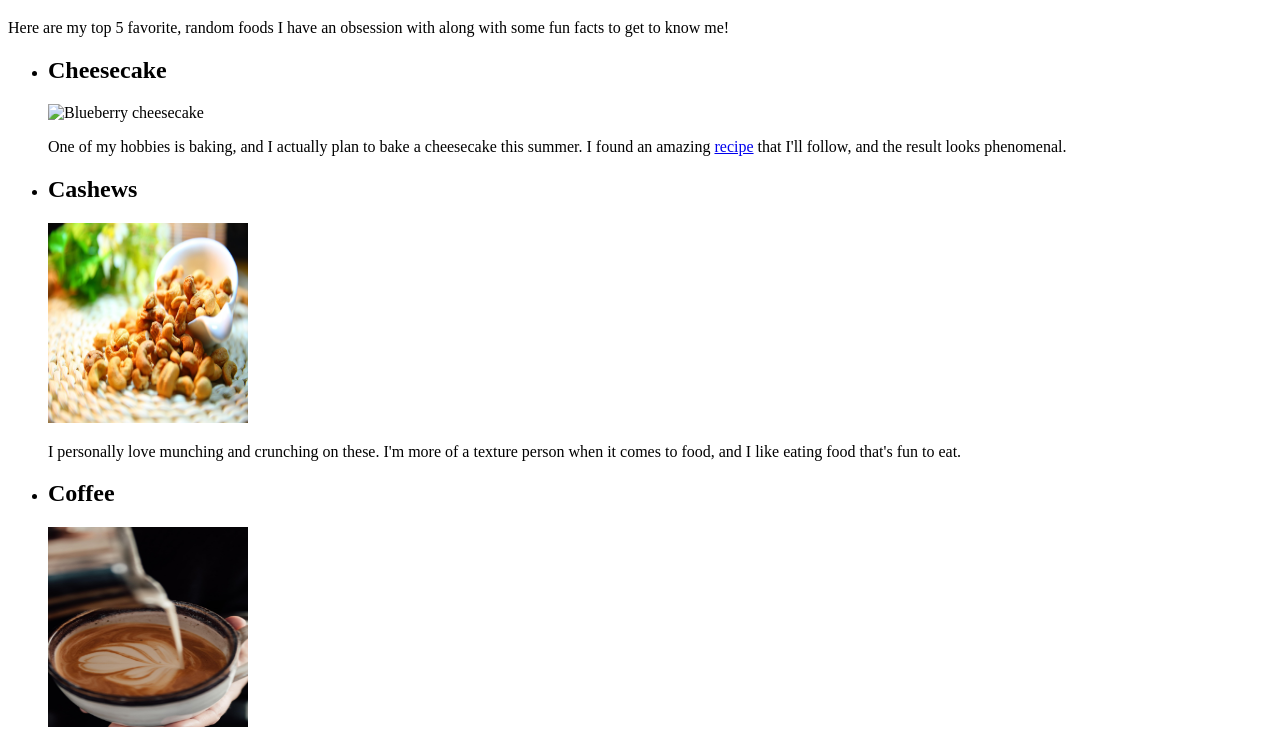
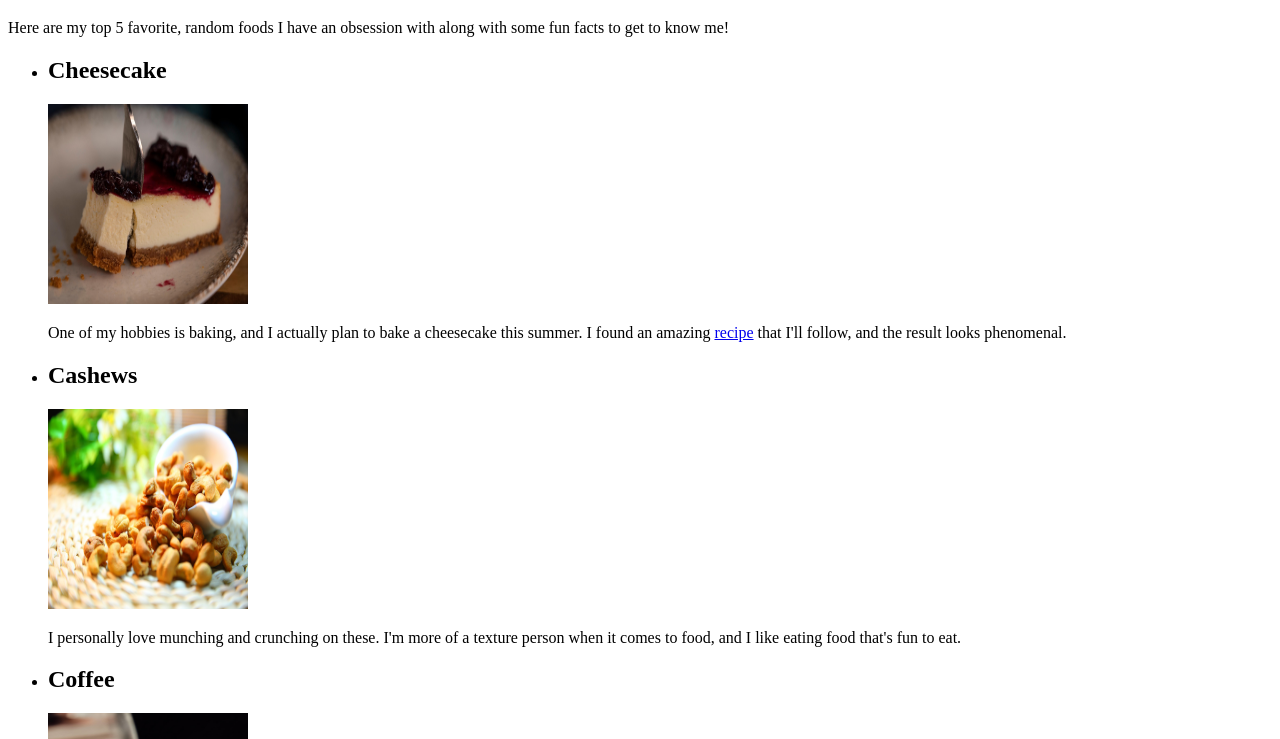
Before and after one commit to clarissaramii05/my-fav-foods, a plain HTML site: page index.html in a window 1280 px wide. Shown: the part 61-800 px from the top of the page. Drawn offline with Linux system fonts and the light colour scheme; a script that the page names is missing.

Commit message:
Update index.html

```diff
--- a/index.html
+++ b/index.html
@@ -15,7 +15,7 @@
     <ul id="foods">
       <li>
         <h2>Cheesecake</h2>
-        <img src="iimages4project/cheesecake.jpg" alt="Blueberry cheesecake" width="200" height="200">
+        <img src="images4project/cheesecake.jpg" alt="Blueberry cheesecake" width="200" height="200">
         <p>One of my hobbies is baking, and I actually plan to bake a cheesecake this summer. I found an amazing <a href="https://preppykitchen.com/chocolate-marble-cheesecake/">recipe</a> that I'll follow, and the result looks phenomenal.</p>
       </li>
       <li>
```
